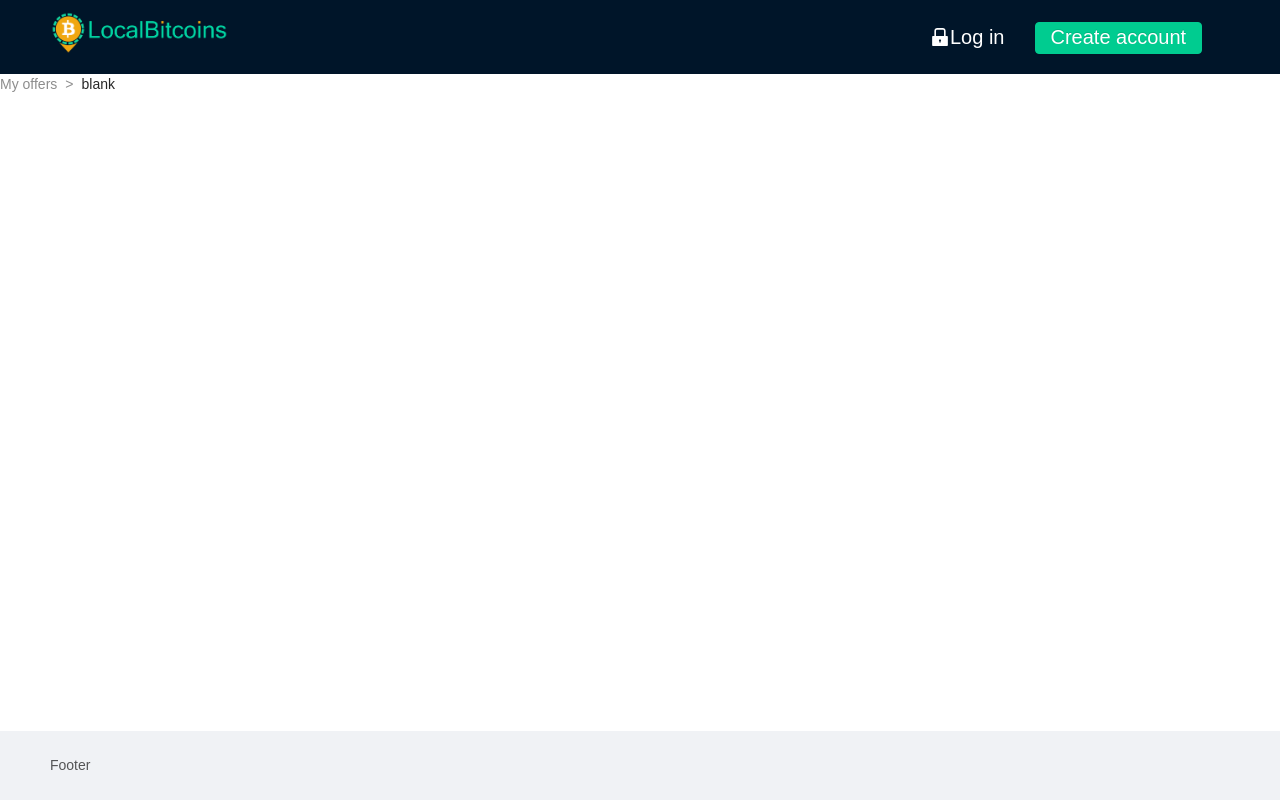
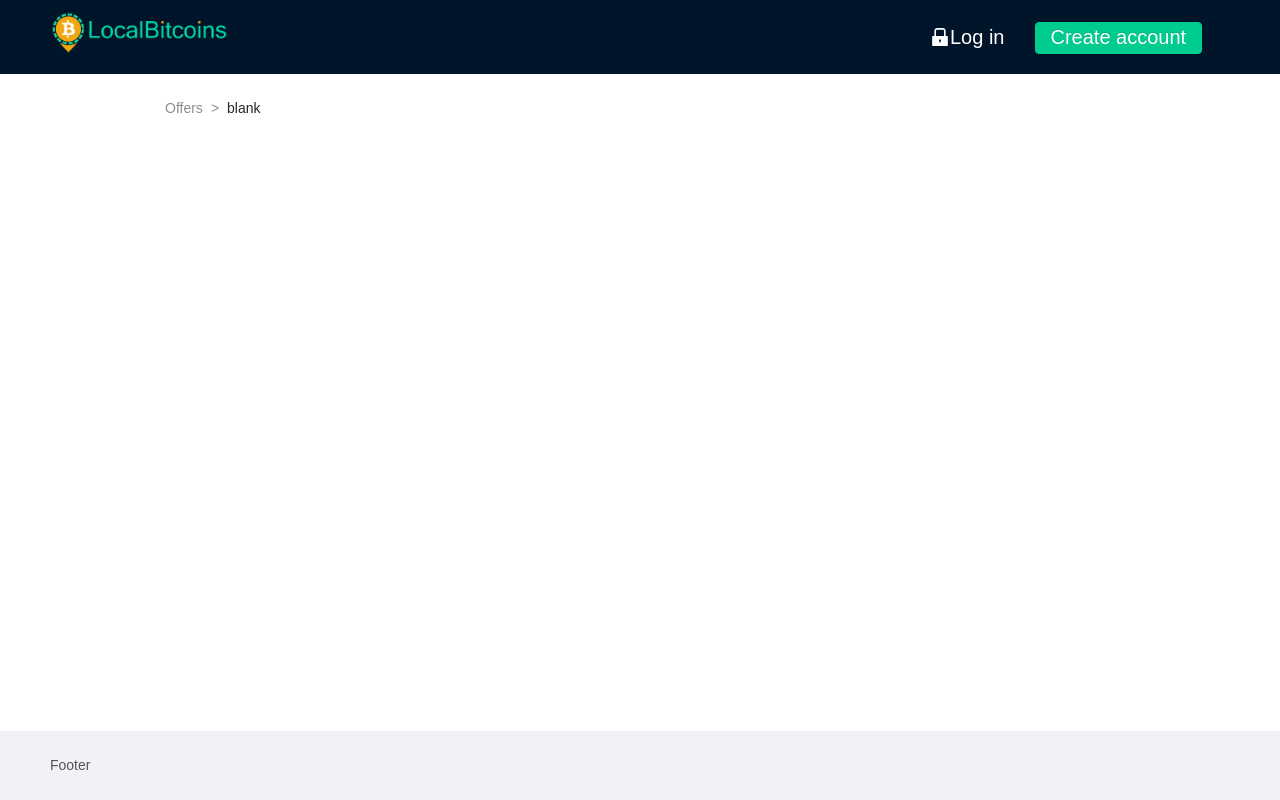
Before and after one commit to hyetigran/local-bitcoins-FE, a React (Create React App) app: page /offer-details/1 in a window 1280 px wide. Built offline with nearby package versions, Linux system fonts and the light colour scheme; no server answers.

Commit message:
fixed height issue

```diff
--- a/public/index.html
+++ b/public/index.html
@@ -15,6 +15,6 @@
   </head>
   <body>
     <noscript>You need to enable JavaScript to run this app.</noscript>
-    <div id="root" style="height: inherit;"></div>
+    <div id="root" style="min-height: inherit;"></div>
   </body>
 </html>
--- a/src/App.scss
+++ b/src/App.scss
@@ -3,7 +3,7 @@
 
 .App,
 .ant-layout {
-  height: inherit;
+  min-height: inherit;
 }
 header.ant-layout-header {
   height: 74px;
--- a/src/index.scss
+++ b/src/index.scss
@@ -5,6 +5,7 @@ body {
     sans-serif;
   -webkit-font-smoothing: antialiased;
   -moz-osx-font-smoothing: grayscale;
+  min-height: 100vh;
 }
 
 code {
--- a/src/views/OfferDetails/OfferDetails.js
+++ b/src/views/OfferDetails/OfferDetails.js
@@ -1,22 +1,26 @@
 import React, { useEffect } from "react";
 import { Breadcrumb } from "antd";
-import { Link } from "react-router-dom";
+import { Link, useParams } from "react-router-dom";
 import { useSelector, useDispatch } from "react-redux";
 import { fetchOffer } from "../../store/actions/myOffersActions";
 
+import "./OfferDetails.scss";
+
 const OfferDetails = (props) => {
+  const { offerId } = useParams();
+
   const offerDetails = useSelector((state) => state.myOffers.offerDetails);
   const dispatch = useDispatch();
 
   useEffect(() => {
-    dispatch(fetchOffer());
+    dispatch(fetchOffer(offerId));
   });
   return (
-    <div>
+    <div className="details-main">
       <div className="breadcrumb">
         <Breadcrumb separator=">">
           <Breadcrumb.Item>
-            <Link to="/my-offers">My offers</Link>
+            <Link to="/offers">Offers</Link>
           </Breadcrumb.Item>
           <Breadcrumb.Item>blank</Breadcrumb.Item>
         </Breadcrumb>
--- a/src/views/OfferDetails/OfferDetails.scss
+++ b/src/views/OfferDetails/OfferDetails.scss
@@ -0,0 +1,7 @@
+@import "../../styles/variables.scss";
+@import "../../styles/colors.scss";
+
+.details-main {
+  max-width: $breakpoint-tablet;
+  margin: 1.5rem auto;
+}
```
